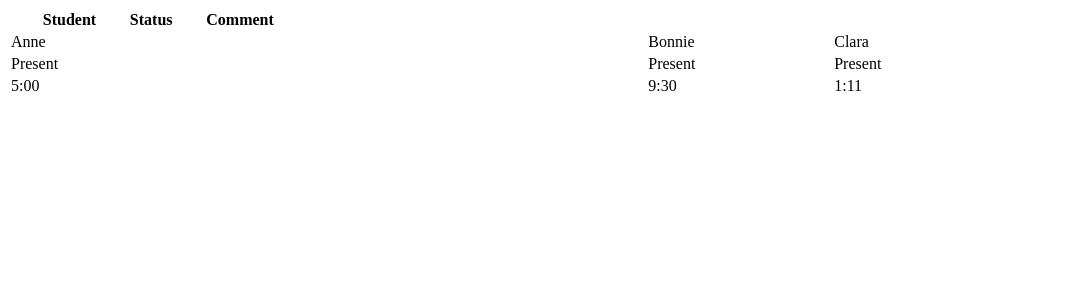
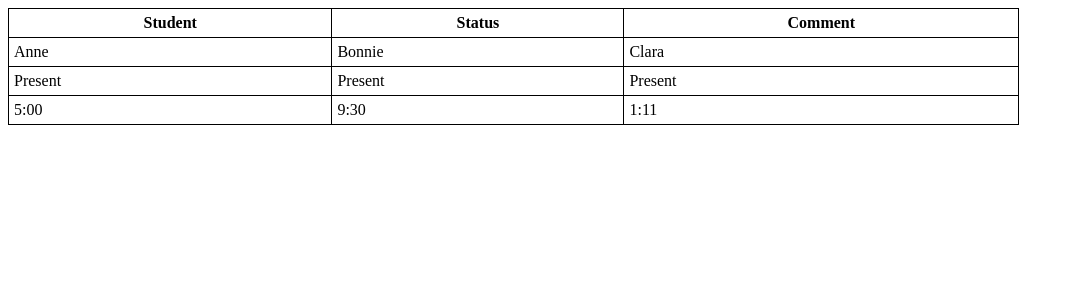
Before and after one commit to PSCS-Coding/Attendance_System, a PHP site: page /attendance.php in a window 1280 px wide. Shown: the top 300 px of the page, without its empty margins (0-1074 px from the left). Run offline with PHP 8.4, Linux system fonts and the light colour scheme.

Commit message:
Made changes

```diff
--- a/attendance.css
+++ b/attendance.css
@@ -1,4 +1,12 @@
 th {
     margin-left:5%;
-float:left;
 }
+table,th,td {
+
+border:1px solid black;
+border-collapse:collapse;
+}
+th,td
+{
+padding:5px;
+}
```
